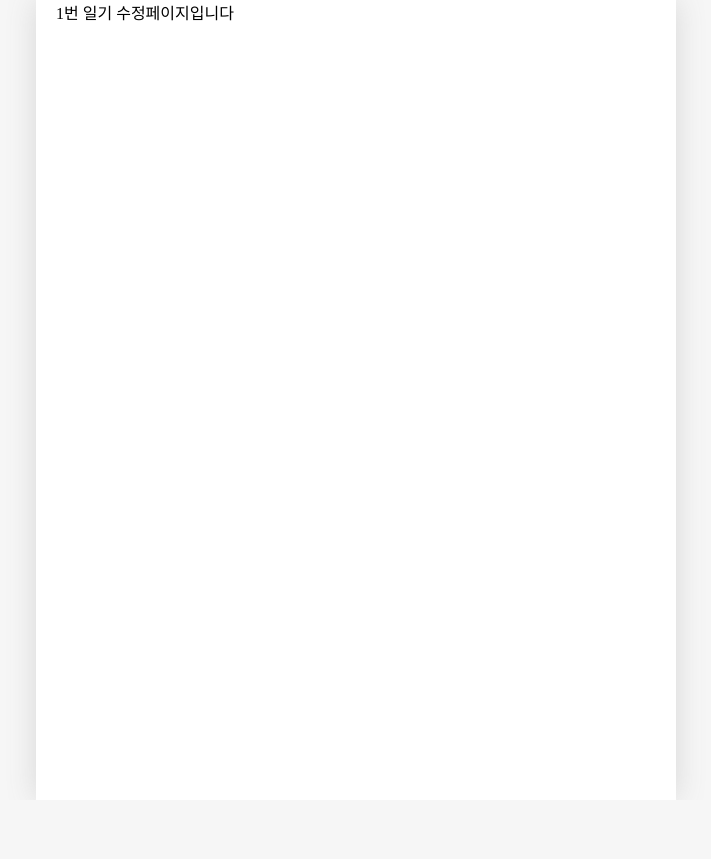
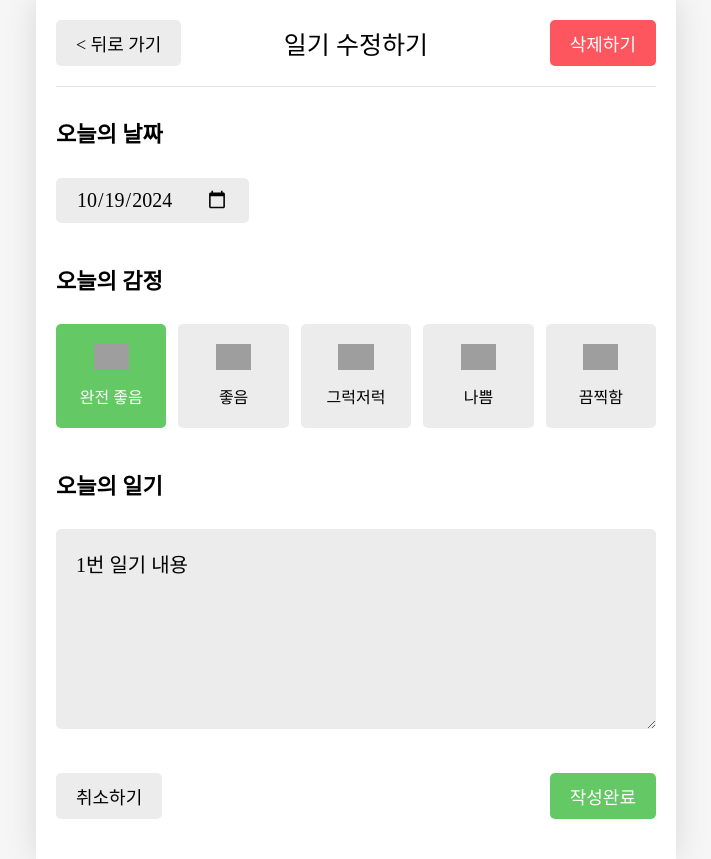
Before and after one commit to jiwonly/Emotion_Diary, a React (Vite) app in the folder emotion_diary/: page /edit/1 in a window 1280 px wide. Shown: the whole page, without its empty margins (284-995 px from the left). Before the commit the page ends 800 px from the top, so only its background shows below. Built offline with nearby package versions, Linux system fonts and the light colour scheme; grey boxes are pictures that could not be loaded; a web font is replaced by a local one.

Commit message:
ADD Edit 페이지

```diff
--- a/emotion_diary/src/components/Editor.jsx
+++ b/emotion_diary/src/components/Editor.jsx
@@ -1,7 +1,7 @@
 import "./Editor.css";
 import EmotionItem from "./EmotionItem";
 import Button from "./Button";
-import { useState } from "react";
+import { useState, useEffect } from "react";
 import { useNavigate } from "react-router-dom";
 
 const emotionList = [
@@ -43,7 +43,7 @@
   return `${year}-${month}-${date}`;
 };
 
-const Editor = ({ onSubmit }) => {
+const Editor = ({ initData, onSubmit }) => {
   const [input, setInput] = useState({
     createdDate: new Date(),
     emotionId: 3,
@@ -51,6 +51,15 @@
   });
 
   const nav = useNavigate();
+
+  useEffect(() => {
+    if (initData) {
+      setInput({
+        ...initData,
+        createdDate: new Date(Number(initData.createdDate)),
+      });
+    }
+  }, [initData]);
 
   const onChangeInput = (e) => {
     let name = e.target.name;
--- a/emotion_diary/src/pages/Edit.jsx
+++ b/emotion_diary/src/pages/Edit.jsx
@@ -1,8 +1,64 @@
-import { useParams } from "react-router-dom";
+import { useParams, useNavigate } from "react-router-dom";
+import { DiaryDispatchContext, DiaryStateContext } from "../App";
+import { useContext, useEffect, useState } from "react";
+import Header from "../components/Header";
+import Button from "../components/Button";
+import Editor from "../components/Editor";
 
 const Edit = () => {
   const params = useParams();
-  return <div>{params.id}번 일기 수정페이지입니다</div>;
+  const nav = useNavigate();
+  const { onDelete, onUpdate } = useContext(DiaryDispatchContext);
+  const data = useContext(DiaryStateContext);
+  const [curDiaryItem, setCurDiaryItem] = useState();
+
+  useEffect(() => {
+    const currentDiaryItem = data.find(
+      (item) => String(item.id) === String(params.id)
+    );
+
+    if (!currentDiaryItem) {
+      window.alert("존재하지 않는 일기입니다.");
+      nav("/", { replace: true });
+    }
+
+    setCurDiaryItem(currentDiaryItem);
+  }, [params.id, data]);
+
+  // 삭제하기 버튼 클릭 시 동작
+  // window.confirm : 팝업창
+  // 확인 버튼을 누르면 true, 취소 버튼을 누르면 false 반환)
+  const onClickDelete = () => {
+    if (window.confirm("일기를 정말 삭제할까요? 다시 복구되지 않아요!")) {
+      onDelete(params.id);
+      nav("/", { replace: true });
+    }
+  };
+
+  const onSubmit = (input) => {
+    if (window.confirm("일기를  정말 수정할까요?")) {
+      onUpdate(
+        params.id,
+        input.createdDate.getTime(),
+        input.emotionId,
+        input.content
+      );
+      nav("/", { replace: true });
+    }
+  };
+
+  return (
+    <div>
+      <Header
+        title={"일기 수정하기"}
+        leftChild={<Button onClick={() => nav(-1)} text={"< 뒤로 가기"} />}
+        rightChild={
+          <Button onClick={onClickDelete} text={"삭제하기"} type={"NEGATIVE"} />
+        }
+      />
+      <Editor initData={curDiaryItem} onSubmit={onSubmit} />
+    </div>
+  );
 };
 
 export default Edit;
--- a/emotion_diary/src/pages/New.jsx
+++ b/emotion_diary/src/pages/New.jsx
@@ -14,6 +14,8 @@
     onCreate(input.createdDate.getTime(), input.emotionId, input.content);
     nav("/", { replace: true });
   };
+  // replace : true로 설정하면 페이지 이동 후 뒤로가기 버튼을 눌렀을 때
+  // 이전 페이지로 이동하지 않고 바로 앞 페이지로 이동
 
   return (
     <div>
```
